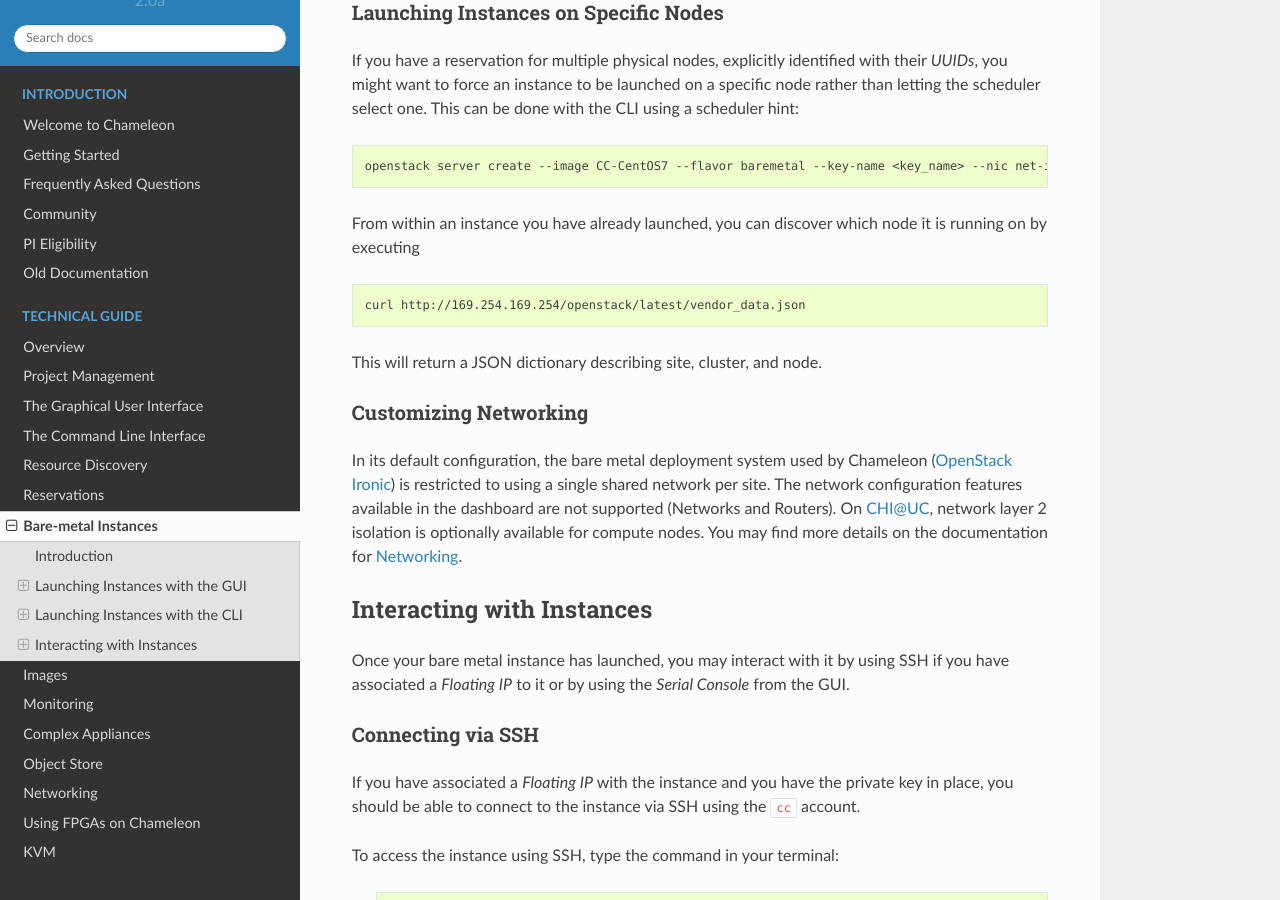
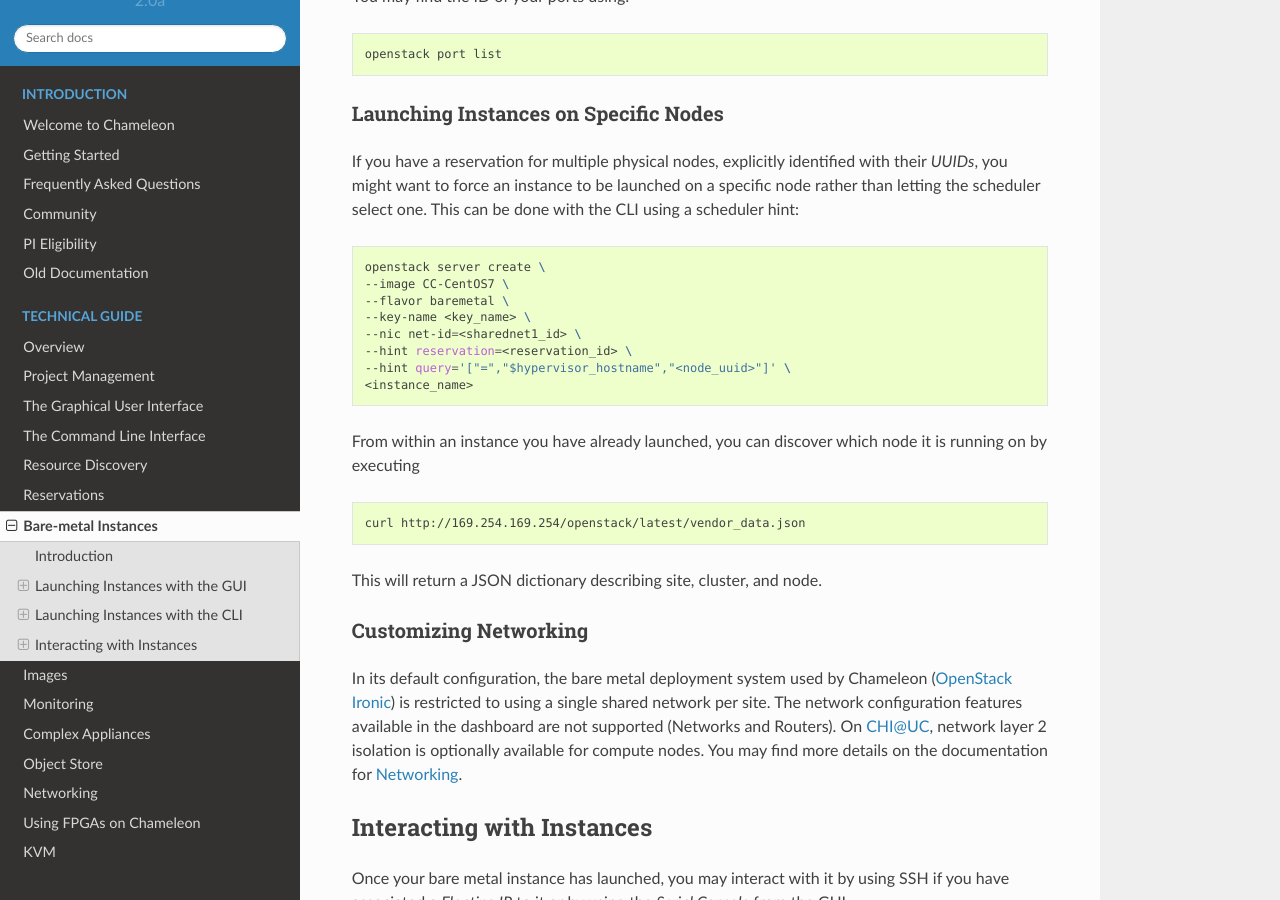
Before and after one commit to ChameleonCloud/docs, a Sphinx documentation site: the page built from source/technical/baremetal.rst, in a window 1280 px wide and 900 px high, scrolled down 9837 px. Built offline with Sphinx 7.4.7 and the Read the Docs theme 2.0.0, drawn with Linux system fonts in a browser that asks for light colours; some of the changed text lies outside the part shown.

Commit message:
Try wrapping long command lines

```diff
--- a/source/technical/baremetal.rst
+++ b/source/technical/baremetal.rst
@@ -144,7 +144,13 @@ To launch an instance inside a reservation, run:
 
 .. code-block:: bash
 
-   openstack server create --image CC-CentOS7 --flavor baremetal --key-name <key_name> --nic net-id=<sharednet1_id> --hint reservation=<reservation_id> my-instance
+   openstack server create \
+   --image CC-CentOS7 \
+   --flavor baremetal \
+   --key-name <key_name> \
+   --nic net-id=<sharednet1_id> \
+   --hint reservation=<reservation_id> \
+   my-instance
 
 The ID of the ``sharednet1`` network can be obtained using the command:
 
@@ -217,7 +223,14 @@ If you have a reservation for multiple physical nodes, explicitly identified wit
 
 .. code-block:: bash
 
-   openstack server create --image CC-CentOS7 --flavor baremetal --key-name <key_name> --nic net-id=<sharednet1_id> --hint reservation=<reservation_id> --hint query='["=","$hypervisor_hostname","<node_uuid>"]' <instance_name>
+   openstack server create \
+   --image CC-CentOS7 \
+   --flavor baremetal \
+   --key-name <key_name> \
+   --nic net-id=<sharednet1_id> \
+   --hint reservation=<reservation_id> \
+   --hint query='["=","$hypervisor_hostname","<node_uuid>"]' \
+   <instance_name>
 
 From within an instance you have already launched, you can discover which node it is running on by executing
 
```
